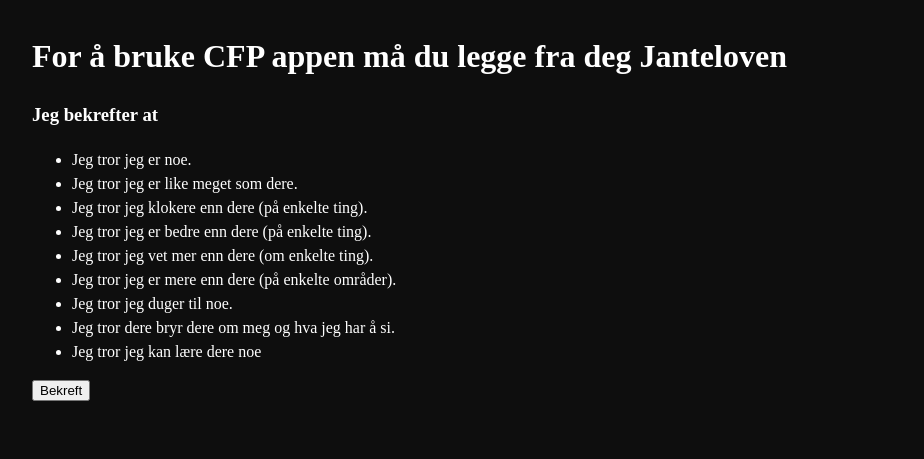
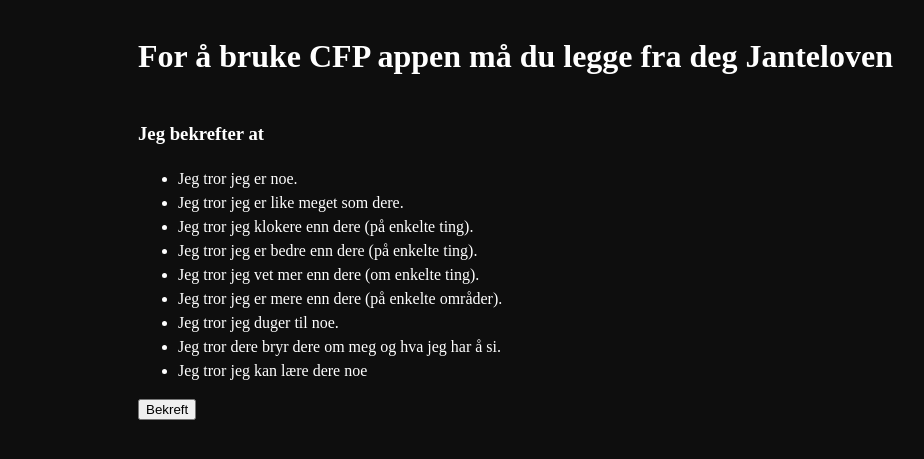
Before and after one commit to bekk/cfp, a Jekyll site: the page sider/noe-a-snakke-om/index.html, which Jekyll copies as it is, in a window 1280 px wide. Shown: the top 459 px of the page, without its empty margins (102-1026 px from the left). Built offline with Jekyll 4.4.1, drawn with Linux system fonts in a browser that asks for light colours.

Commit message:
Update style.css

```diff
--- a/assets/css/style.css
+++ b/assets/css/style.css
@@ -33,7 +33,7 @@
 }
 
 .container {
-    max-width: 1012px;
+    max-width: 800px;
     margin-right: auto;
     margin-left: auto;
     padding-right: 16px;
@@ -44,3 +44,12 @@
     line-height: 1.5;
     word-wrap: break-word;
 }
+
+h2{
+    margin-top:64px;
+}
+
+
+h3{
+    margin-top:40px;
+}
```
